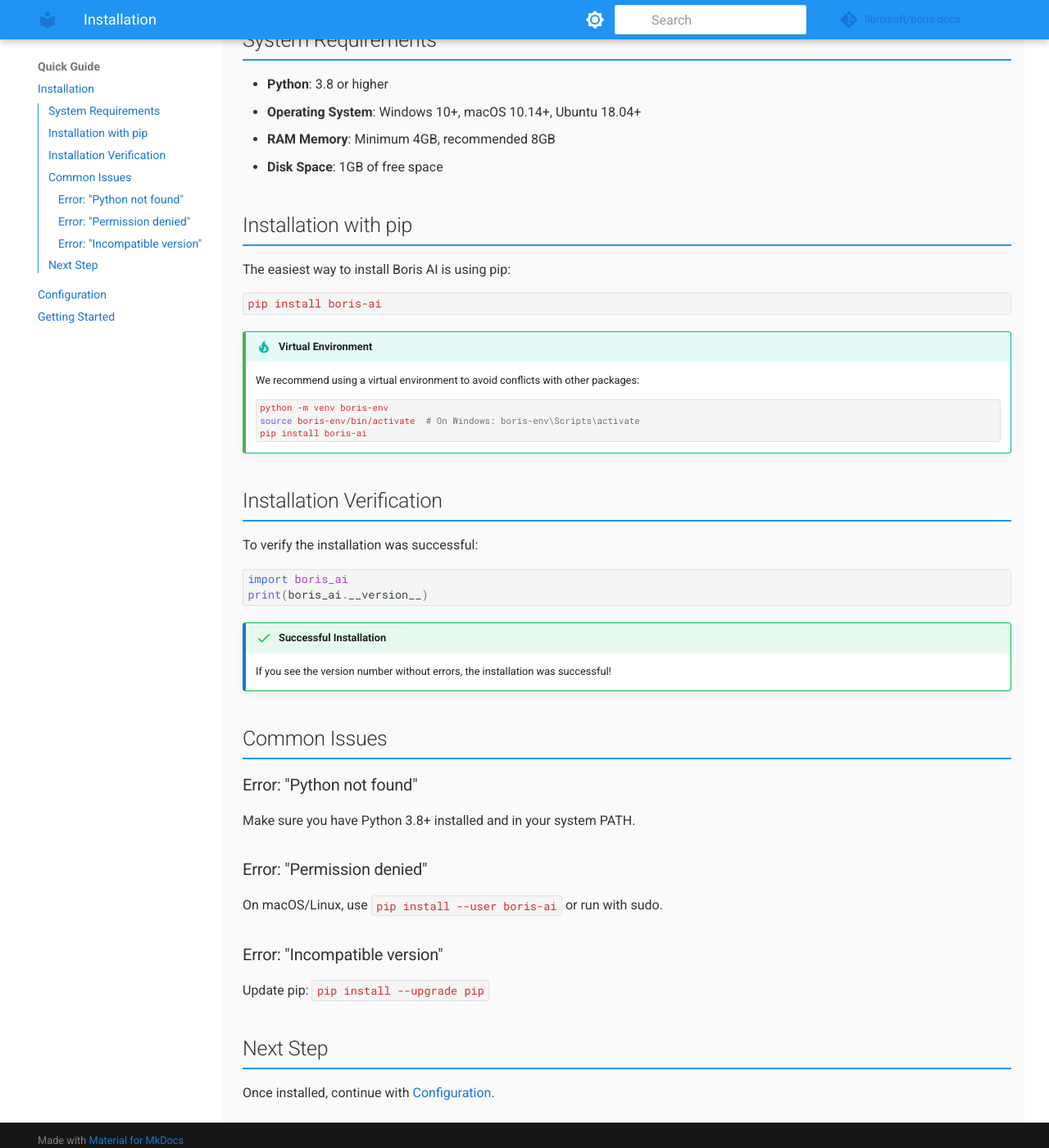
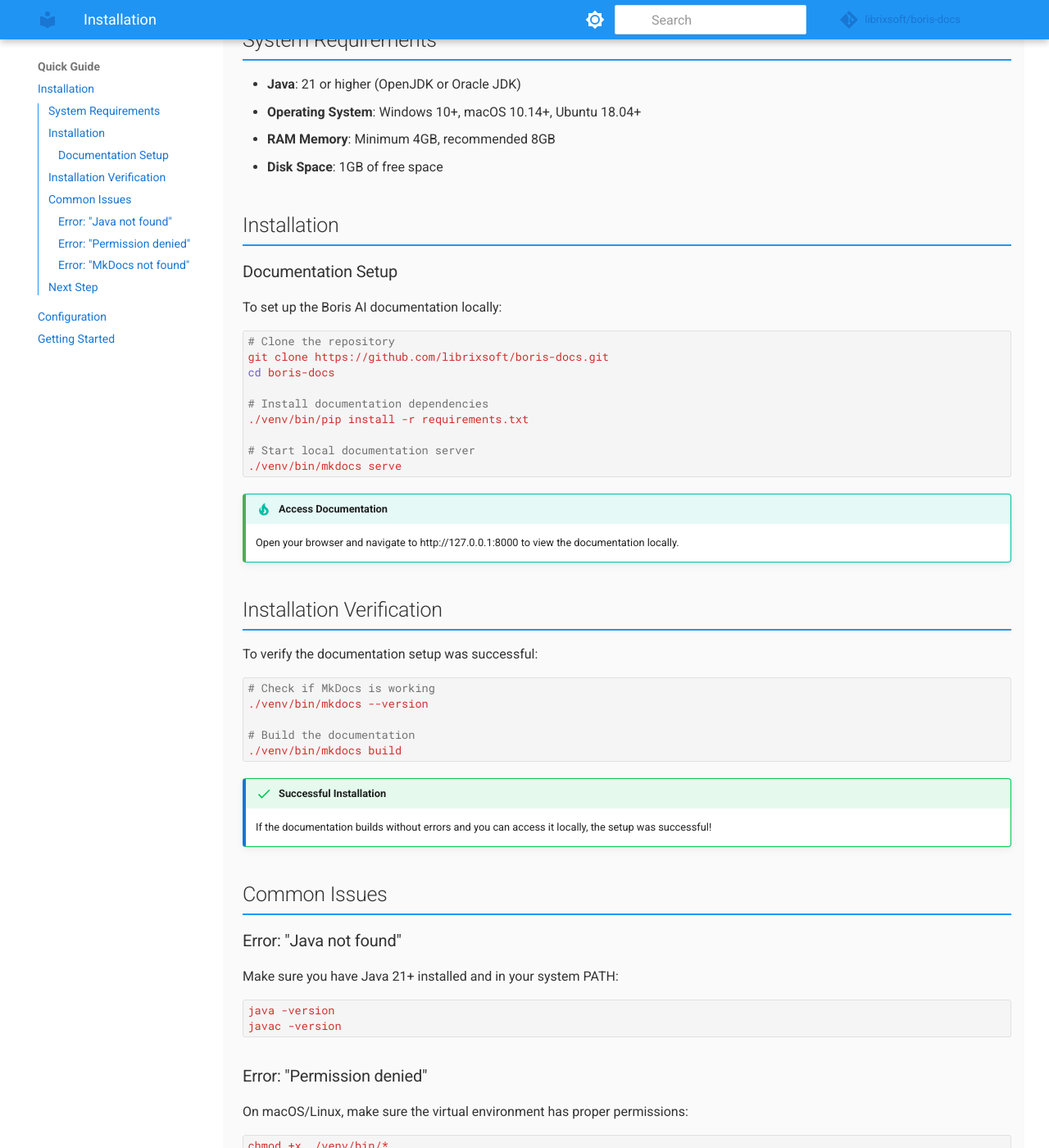
Before and after one commit to librixsoft/boris-docs, an MkDocs documentation site: the page built from docs/guide/installation.md, in a window 1280 px wide and 1400 px high, scrolled down 275 px. Shown: the whole window at 82% size. Built offline with MkDocs 1.6.1 and Material for MkDocs 9.7.7, drawn with Linux system fonts in a browser that asks for light colours; comment, search, counter and statistics services are not loaded; some of the changed text lies outside the part shown.

Commit message:
Update installation guide - remove Python references, add Java 21 requirements

````diff
--- a/docs/guide/installation.md
+++ b/docs/guide/installation.md
@@ -4,52 +4,70 @@
 
 ## System Requirements
 
-- **Python**: 3.8 or higher
+- **Java**: 21 or higher (OpenJDK or Oracle JDK)
 - **Operating System**: Windows 10+, macOS 10.14+, Ubuntu 18.04+
 - **RAM Memory**: Minimum 4GB, recommended 8GB
 - **Disk Space**: 1GB of free space
 
-## Installation with pip
+## Installation
 
-The easiest way to install Boris AI is using pip:
+### Documentation Setup
+
+To set up the Boris AI documentation locally:
 
 ```bash
-pip install boris-ai
+# Clone the repository
+git clone https://github.com/librixsoft/boris-docs.git
+cd boris-docs
+
+# Install documentation dependencies
+./venv/bin/pip install -r requirements.txt
+
+# Start local documentation server
+./venv/bin/mkdocs serve
 ```
 
-!!! tip "Virtual Environment"
-    We recommend using a virtual environment to avoid conflicts with other packages:
-    ```bash
-    python -m venv boris-env
-    source boris-env/bin/activate  # On Windows: boris-env\Scripts\activate
-    pip install boris-ai
-    ```
+!!! tip "Access Documentation"
+    Open your browser and navigate to http://127.0.0.1:8000 to view the documentation locally.
 
 ## Installation Verification
 
-To verify the installation was successful:
+To verify the documentation setup was successful:
 
-```python
-import boris_ai
-print(boris_ai.__version__)
+```bash
+# Check if MkDocs is working
+./venv/bin/mkdocs --version
+
+# Build the documentation
+./venv/bin/mkdocs build
 ```
 
 !!! success "Successful Installation"
-    If you see the version number without errors, the installation was successful!
+    If the documentation builds without errors and you can access it locally, the setup was successful!
 
 ## Common Issues
 
-### Error: "Python not found"
+### Error: "Java not found"
 
-Make sure you have Python 3.8+ installed and in your system PATH.
+Make sure you have Java 21+ installed and in your system PATH:
+```bash
+java -version
+javac -version
+```
 
 ### Error: "Permission denied"
 
-On macOS/Linux, use `pip install --user boris-ai` or run with sudo.
+On macOS/Linux, make sure the virtual environment has proper permissions:
+```bash
+chmod +x ./venv/bin/*
+```
 
-### Error: "Incompatible version"
+### Error: "MkDocs not found"
 
-Update pip: `pip install --upgrade pip`
+Install the dependencies:
+```bash
+./venv/bin/pip install -r requirements.txt
+```
 
 ## Next Step
 
````
